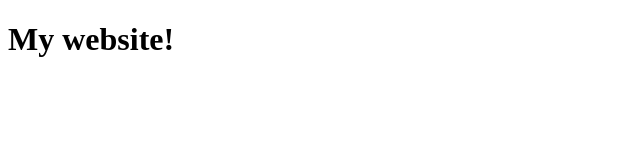
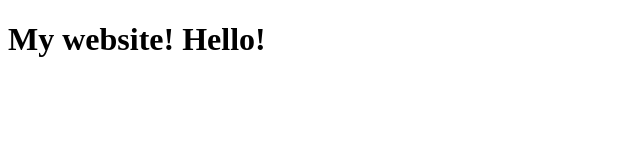
Before and after one commit to MichelleHourihan/Harvard-Course, a plain HTML site: page hello.html in a window 1280 px wide. Shown: the whole page, without its empty margins (0-640 px from the left). Drawn offline with Linux system fonts and the light colour scheme.

Commit message:
Update hello.html

```diff
--- a/hello.html
+++ b/hello.html
@@ -4,6 +4,6 @@
 	<title>	'My website' </title>
 </head>
 <body>
-<h1> My website! </h1>
+<h1> My website! Hello! </h1>
 </body>
 </html>
```
